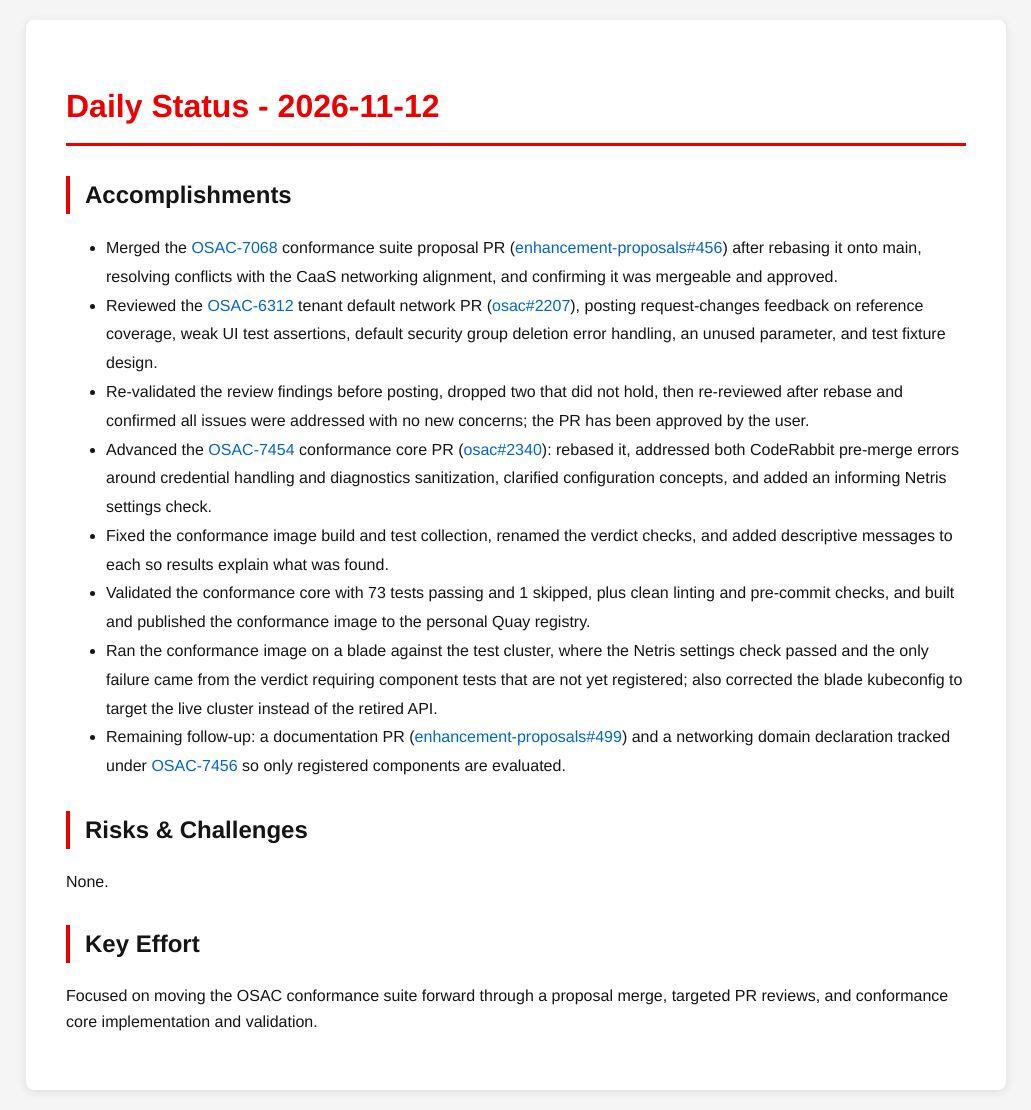
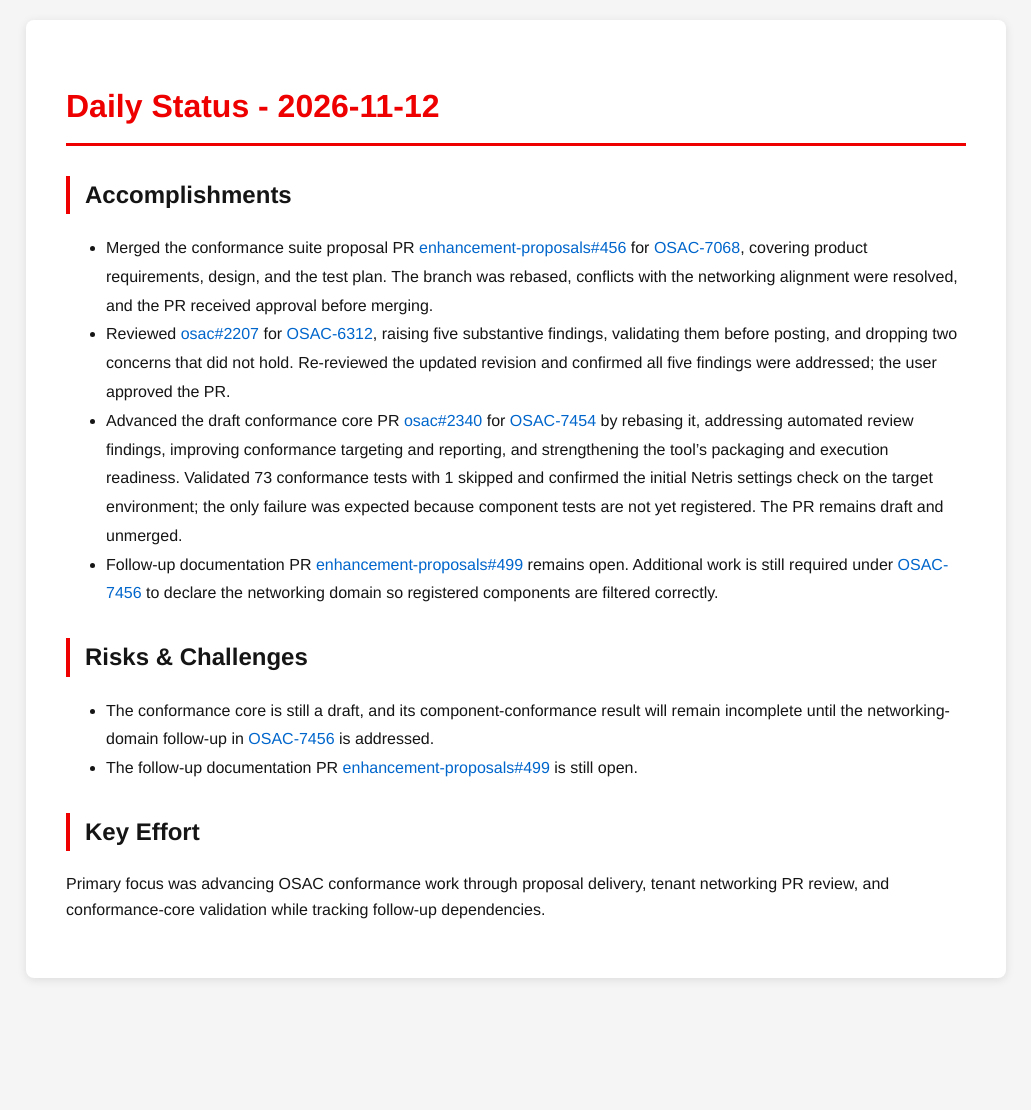
Before and after one commit to tzvatot/daily-status, a Jekyll site: the page built from 2026-11-12.md, in a window 1280 px wide. Shown: the whole page, without its empty margins (124-1155 px from the left). Built offline with Jekyll 4.4.1, drawn with Linux system fonts in a browser that asks for light colours; after the commit the page ends 998 px from its top, so only the background shows below that.

Commit message:
Daily status update - 2026-11-12

```diff
--- a/2026-11-12.md
+++ b/2026-11-12.md
@@ -7,17 +7,14 @@
 # Daily Status - 2026-11-12
 
 ## Accomplishments
-- Merged the [OSAC-7068](https://redhat.atlassian.net/browse/OSAC-7068) conformance suite proposal PR ([enhancement-proposals#456](https://github.com/osac-project/enhancement-proposals/pull/456)) after rebasing it onto main, resolving conflicts with the CaaS networking alignment, and confirming it was mergeable and approved.
-- Reviewed the [OSAC-6312](https://redhat.atlassian.net/browse/OSAC-6312) tenant default network PR ([osac#2207](https://github.com/osac-project/osac/pull/2207)), posting request-changes feedback on reference coverage, weak UI test assertions, default security group deletion error handling, an unused parameter, and test fixture design.
-- Re-validated the review findings before posting, dropped two that did not hold, then re-reviewed after rebase and confirmed all issues were addressed with no new concerns; the PR has been approved by the user.
-- Advanced the [OSAC-7454](https://redhat.atlassian.net/browse/OSAC-7454) conformance core PR ([osac#2340](https://github.com/osac-project/osac/pull/2340)): rebased it, addressed both CodeRabbit pre-merge errors around credential handling and diagnostics sanitization, clarified configuration concepts, and added an informing Netris settings check.
-- Fixed the conformance image build and test collection, renamed the verdict checks, and added descriptive messages to each so results explain what was found.
-- Validated the conformance core with 73 tests passing and 1 skipped, plus clean linting and pre-commit checks, and built and published the conformance image to the personal Quay registry.
-- Ran the conformance image on a blade against the test cluster, where the Netris settings check passed and the only failure came from the verdict requiring component tests that are not yet registered; also corrected the blade kubeconfig to target the live cluster instead of the retired API.
-- Remaining follow-up: a documentation PR ([enhancement-proposals#499](https://github.com/osac-project/enhancement-proposals/pull/499)) and a networking domain declaration tracked under [OSAC-7456](https://redhat.atlassian.net/browse/OSAC-7456) so only registered components are evaluated.
+- Merged the conformance suite proposal PR [enhancement-proposals#456](https://github.com/osac-project/enhancement-proposals/pull/456) for [OSAC-7068](https://redhat.atlassian.net/browse/OSAC-7068), covering product requirements, design, and the test plan. The branch was rebased, conflicts with the networking alignment were resolved, and the PR received approval before merging.
+- Reviewed [osac#2207](https://github.com/osac-project/osac/pull/2207) for [OSAC-6312](https://redhat.atlassian.net/browse/OSAC-6312), raising five substantive findings, validating them before posting, and dropping two concerns that did not hold. Re-reviewed the updated revision and confirmed all five findings were addressed; the user approved the PR.
+- Advanced the draft conformance core PR [osac#2340](https://github.com/osac-project/osac/pull/2340) for [OSAC-7454](https://redhat.atlassian.net/browse/OSAC-7454) by rebasing it, addressing automated review findings, improving conformance targeting and reporting, and strengthening the tool's packaging and execution readiness. Validated 73 conformance tests with 1 skipped and confirmed the initial Netris settings check on the target environment; the only failure was expected because component tests are not yet registered. The PR remains draft and unmerged.
+- Follow-up documentation PR [enhancement-proposals#499](https://github.com/osac-project/enhancement-proposals/pull/499) remains open. Additional work is still required under [OSAC-7456](https://redhat.atlassian.net/browse/OSAC-7456) to declare the networking domain so registered components are filtered correctly.
 
 ## Risks & Challenges
-None.
+- The conformance core is still a draft, and its component-conformance result will remain incomplete until the networking-domain follow-up in [OSAC-7456](https://redhat.atlassian.net/browse/OSAC-7456) is addressed.
+- The follow-up documentation PR [enhancement-proposals#499](https://github.com/osac-project/enhancement-proposals/pull/499) is still open.
 
 ## Key Effort
-Focused on moving the OSAC conformance suite forward through a proposal merge, targeted PR reviews, and conformance core implementation and validation.
+Primary focus was advancing OSAC conformance work through proposal delivery, tenant networking PR review, and conformance-core validation while tracking follow-up dependencies.
```
